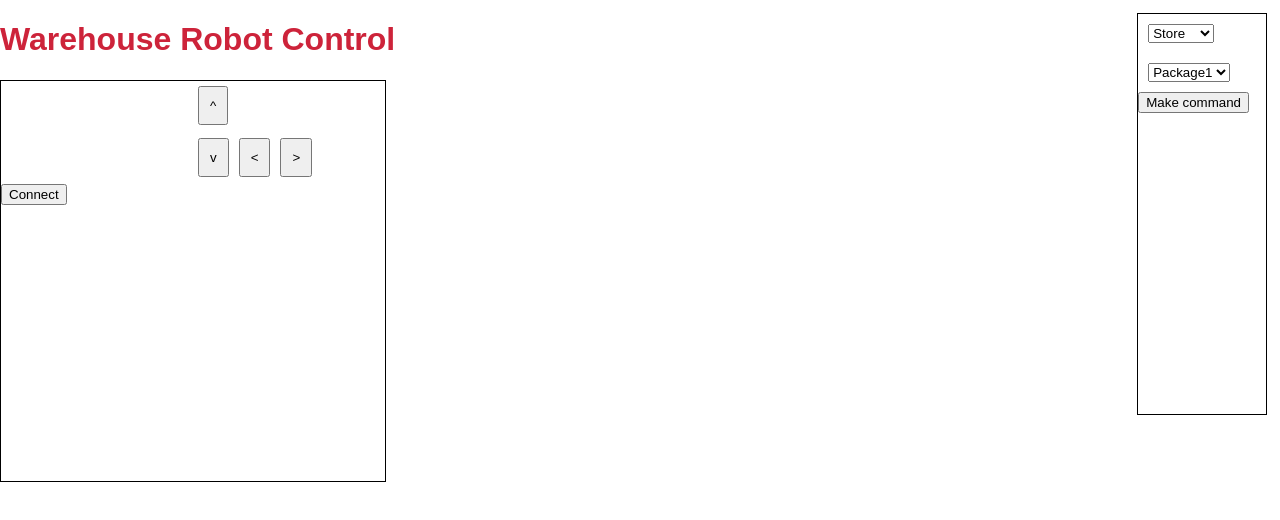
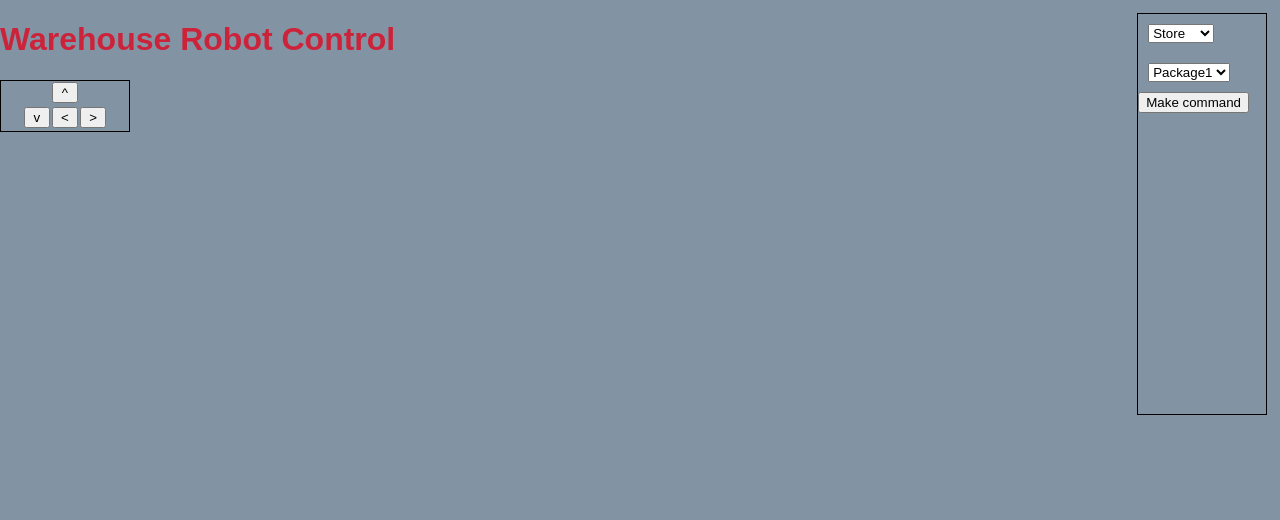
Before and after one commit to Gullix/runestonegroup5, a React (Create React App) app in the folder Web/rsreact/: page / in a window 1280 px wide. Shown: the top 520 px of the page. Built offline with nearby package versions, Linux system fonts and the light colour scheme; no server answers.

Commit message:
Fixed cosmetics in the GUI

```diff
--- a/Web/rsreact/src/Design.css
+++ b/Web/rsreact/src/Design.css
@@ -1,4 +1,6 @@
-
+body{
+    background-color: #8293a3;
+}
 #indexHeader{
     color: #cd233a;
 }
--- a/Web/rsreact/src/RobotController.css
+++ b/Web/rsreact/src/RobotController.css
@@ -1,22 +1,21 @@
 #remoteContainer{
-    width:30%;
-    height:400px;
+    width:10%;
     border:1px solid black;
 }
 
 #forward_button{
     position: relative;
-    left: 50%;
+    left: 39%;
 }
 
 #bottom_buttons{
     position: relative;
-    left: 50%;
+    left: 17%;
 }
 
 .moveButton{
-    margin: 5px;
-    padding: 10px;
+    margin: 1%;
+    width: 20%;
     margin-bottom: 2%;
 
 }
--- a/Web/rsreact/src/RobotController.js
+++ b/Web/rsreact/src/RobotController.js
@@ -38,9 +38,6 @@ class RobotController extends Component{
                         <button id="left_button" data-translatable_string="left_string" className="moveButton" onClick={this.robotMove.bind(this,"L","10")}> &lt; </button>
                         <button id="right_button" data-translatable_string="right_string" className="moveButton" onClick={this.robotMove.bind(this,"R","10")}> &gt; </button>
                     </div>
-                    <div id="connectionContainer">
-                    <button id="wSConnectionButton" onClick={this.connectionSwitch()}>Connect </button>
-                    </div>
                 </div>
             </div>
 
```
